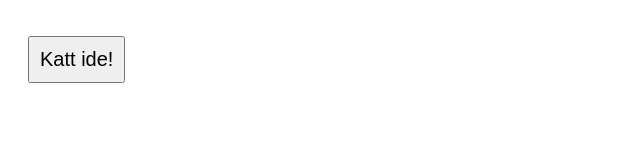
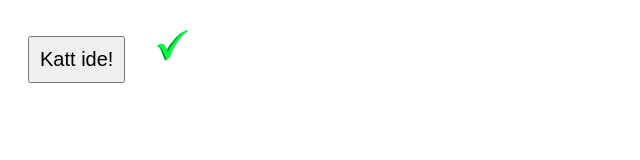
Before and after one commit to Jenovai/JS_esemeny, a plain HTML site: page index.html in a window 1280 px wide. Shown: the full height of the page, 0-640 px from the left. Drawn offline with Linux system fonts and the light colour scheme.

Commit message:
kép berakása + esemény

```diff
--- a/esemeny.js
+++ b/esemeny.js
@@ -7,3 +7,13 @@ function myFunction(){
     let udv = document.getElementById('udvozles')
     udv.innerHTML = "Üdvözöllek " + nev
 }
+
+function nagyit(){
+    let kep = document.querySelector("img")
+    kep.style.width = "150px"
+}
+
+function normal(){
+    let normal_kep = document.querySelector("img")
+    normal_kep.style.width = "50px"
+}
--- a/index.html
+++ b/index.html
@@ -19,7 +19,7 @@
 <body onload="kesz()">
     <p id="udvozles"></p>
     <button  onclick="myFunction()">Katt ide!</button>
-
+    <img src="images.png" alt="" onmouseover="nagyit()" onmouseout="normal()">
 
 
     <script src="esemeny.js"></script>
```
